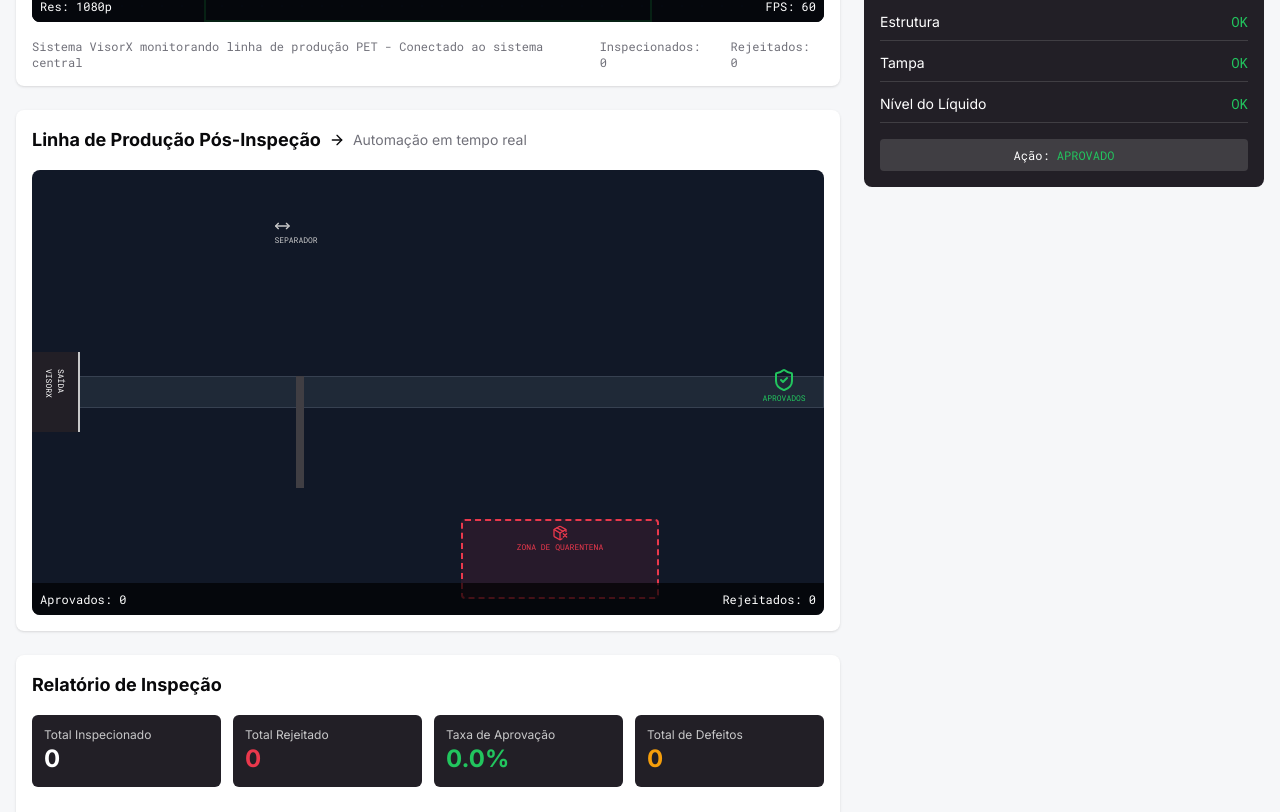
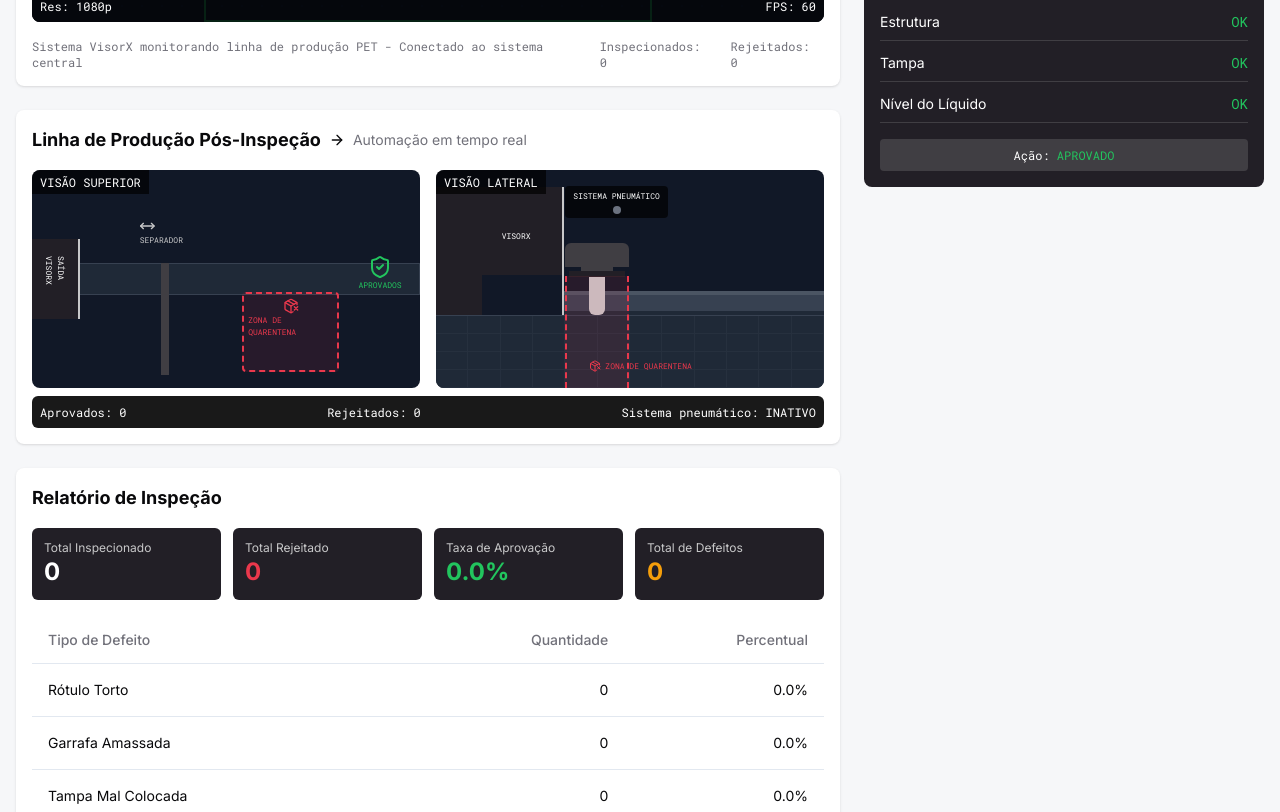
Before and after one commit to CaetanoBS/visorx-pet-guardian, a React (Vite) app: page / in a window 1280 px wide. Shown: the part 584-1396 px from the top of the page. Built offline with nearby package versions, Linux system fonts and the light colour scheme.

Commit message:
Feat: Add post-inspection automation visualization
Add a side view to visualize the post-inspection automation, including the pneumatic tongue opening.

```diff
--- a/src/components/PostInspectionLine.tsx
+++ b/src/components/PostInspectionLine.tsx
@@ -26,6 +26,10 @@ const PostInspectionLine: React.FC<PostInspectionLineProps> = ({
     inQuarantine: boolean;
     ejected: boolean;
   }[]>([]);
+
+  // Controle do separador pneumático
+  const [separatorActive, setSeparatorActive] = useState(false);
+  const [currentEjection, setCurrentEjection] = useState<number | null>(null);
 
   // Process detected bottles moving through post-inspection
   useEffect(() => {
@@ -58,9 +62,13 @@ const PostInspectionLine: React.FC<PostInspectionLineProps> = ({
   useEffect(() => {
     const animationInterval = setInterval(() => {
       setBottles(prev => {
-        return prev.map(bottle => {
-          // Bottles with issues get ejected at the separation point
+        const updatedBottles = prev.map(bottle => {
+          // Verifique se há garrafas com problemas que estão na zona de ejeção
           if (bottle.hasIssue && bottle.position >= 3 && bottle.position < 3.1 && !bottle.ejected) {
+            // Ative o separador pneumático
+            setSeparatorActive(true);
+            setCurrentEjection(bottle.id);
+
             return {
               ...bottle,
               position: bottle.position + 0.05,
@@ -68,22 +76,27 @@ const PostInspectionLine: React.FC<PostInspectionLineProps> = ({
             };
           }
 
-          // Ejected bottles move to quarantine (downward)
+          // Garrafas ejetadas vão para a quarentena (para baixo)
           if (bottle.ejected && !bottle.inQuarantine) {
-            // When bottle reaches quarantine area, mark it as in quarantine
+            // Quando a garrafa alcança a área de quarentena, marque como em quarentena
             if (bottle.position >= 3.5) {
+              // Desative o separador pneumático quando a garrafa estiver totalmente na quarentena
+              setSeparatorActive(false);
+              setCurrentEjection(null);
+
               return {
                 ...bottle,
                 inQuarantine: true
               };
             }
+
             return {
               ...bottle,
               position: bottle.position + 0.05
             };
           }
 
-          // Normal bottles continue moving right
+          // Garrafas normais continuam se movendo para a direita
           if (!bottle.ejected) {
             return {
               ...bottle,
@@ -93,12 +106,20 @@ const PostInspectionLine: React.FC<PostInspectionLineProps> = ({
 
           return bottle;
         }).filter(bottle => {
-          // Remove bottles that have reached the end or are in quarantine for too long
+          // Remova garrafas que alcançaram o fim ou estão na quarentena por muito tempo
           return (bottle.position < 7 && !bottle.inQuarantine) ||
                  (bottle.inQuarantine && bottle.position < 5);
         });
+
+        // Se não houver garrafas sendo ejetadas, certifique-se de que o separador está inativo
+        if (!updatedBottles.some(b => b.hasIssue && b.position >= 3 && b.position < 3.5 && !b.inQuarantine)) {
+          setSeparatorActive(false);
+          setCurrentEjection(null);
+        }
+
+        return updatedBottles;
       });
-    }, 16); // ~60fps for smooth animation
+    }, 16); // ~60fps para animação suave
 
     return () => clearInterval(animationInterval);
   }, []);
@@ -111,7 +132,13 @@ const PostInspectionLine: React.FC<PostInspectionLineProps> = ({
         <span className="text-sm font-normal text-muted-foreground">Automação em tempo real</span>
       </h3>
 
-      <div className="relative bg-gray-900 rounded-lg w-full aspect-video overflow-hidden">
+      <div className="flex gap-4">
+        {/* Visão superior */}
+        <div className="flex-1 relative bg-gray-900 rounded-lg aspect-video overflow-hidden">
+          <div className="absolute top-0 left-0 px-2 py-1 bg-black/70 text-xs text-white font-mono z-10">
+            VISÃO SUPERIOR
+          </div>
+
           {/* Main conveyor belt */}
           <div className="absolute top-1/2 left-0 right-0 h-8 bg-gray-800 border-t border-b border-gray-700 transform -translate-y-1/2">
             <div className="grid grid-cols-24 h-full">
@@ -155,7 +182,7 @@ const PostInspectionLine: React.FC<PostInspectionLineProps> = ({
           {/* Bottles on the conveyor */}
           {bottles.map((bottle) => (
             <div
-            key={bottle.id}
+              key={`top-${bottle.id}`}
               className={cn(
                 "absolute transition-all duration-16 ease-linear",
                 bottle.ejected ? "transform translate-y-px" : "top-1/2 transform -translate-y-1/2"
@@ -163,7 +190,7 @@ const PostInspectionLine: React.FC<PostInspectionLineProps> = ({
               style={{
                 left: `${(bottle.position * 12) + 6}%`,
                 top: bottle.ejected ? `calc(50% + ${(bottle.position - 3) * 100}px)` : '50%',
-              transition: 'all 16ms linear'  // For smoother animation
+                transition: 'all 16ms linear'  // Para animação mais suave
               }}
             >
               <div className="w-8 h-20 relative scale-75">
@@ -216,12 +243,154 @@ const PostInspectionLine: React.FC<PostInspectionLineProps> = ({
               </div>
             </div>
           ))}
+        </div>
+
+        {/* NOVA VISÃO LATERAL */}
+        <div className="flex-1 relative bg-gray-900 rounded-lg aspect-video overflow-hidden">
+          <div className="absolute top-0 left-0 px-2 py-1 bg-black/70 text-xs text-white font-mono z-10">
+            VISÃO LATERAL
+          </div>
+
+          {/* Linhas de fundo representando o ambiente */}
+          <div className="absolute bottom-0 left-0 right-0 h-1/3 bg-gray-800 border-t border-gray-700">
+            {/* Grid de fundo */}
+            <div className="absolute inset-0 grid grid-cols-12 grid-rows-4">
+              {Array.from({ length: 48 }).map((_, i) => (
+                <div key={i} className="border-r border-b border-gray-700 opacity-30" />
+              ))}
+            </div>
+          </div>
+
+          {/* Esteira transportadora */}
+          <div className="absolute bottom-1/3 left-0 right-0 h-6 bg-gray-700">
+            <div className="absolute top-0 left-0 right-0 h-1 bg-gray-600"></div>
+            <div className="absolute bottom-0 left-0 right-0 h-1 bg-gray-800"></div>
+          </div>
+
+          {/* Túnel de saída do VisorX */}
+          <div className="absolute left-0 bottom-1/3 w-32 h-32 bg-industrial-dark border-r-2 border-industrial-silver">
+            <div className="absolute bottom-0 right-0 w-20 h-10 bg-gray-900"></div>
+            <div className="absolute top-1/3 right-1/4 text-white text-[8px] font-mono">VISORX</div>
+          </div>
+
+          {/* Sistema pneumático de separação */}
+          <div className="absolute left-1/3 bottom-1/3 flex flex-col items-center">
+            {/* Base do mecanismo */}
+            <div className="w-16 h-6 bg-industrial-medium rounded-t-md"></div>
+
+            {/* Cilindro pneumático */}
+            <div className="relative w-4 bg-industrial-silver h-12 rounded-md flex justify-center">
+              {/* Pistão */}
+              <div className={cn(
+                "absolute top-0 w-8 h-2 bg-industrial-medium transition-all duration-150 transform origin-top",
+                separatorActive ? "rotate-90" : "rotate-0"
+              )}></div>
+
+              {/* Lingueta móvel */}
+              <div
+                className={cn(
+                  "absolute w-14 h-1.5 bg-industrial-dark transition-all duration-150",
+                  separatorActive ? "rotate-90 top-4" : "rotate-0 top-1"
+                )}
+                style={{
+                  transformOrigin: "left center"
+                }}
+              ></div>
+            </div>
+          </div>
+
+          {/* Canal de descida para quarentena */}
+          <div className="absolute left-1/3 bottom-0 w-20 h-28 flex justify-start items-start">
+            <div className="w-16 h-full bg-status-error/10 border-l-2 border-r-2 border-dashed border-status-error"></div>
+          </div>
+
+          {/* Garrafas na visão lateral */}
+          {bottles.map((bottle) => {
+            // Posição na visão lateral
+            let xPos = `${(bottle.position * 12) + 6}%`;
+            let yPos = "calc(66.7% - 30px)"; // Padrão em cima da esteira
+
+            if (bottle.ejected) {
+              if (bottle.inQuarantine) {
+                // Garrafa na área de quarentena
+                yPos = "calc(95% - 30px)";
+              } else {
+                // Garrafa caindo para a quarentena
+                const fallProgress = (bottle.position - 3) * 1.5;
+                yPos = `calc(66.7% - 30px + ${Math.min(fallProgress * 60, 90)}px)`;
+              }
+            }
+
+            return (
+              <div
+                key={`side-${bottle.id}`}
+                className={cn(
+                  "absolute transition-all duration-16 ease-linear",
+                  bottle.id === currentEjection ? "z-30" : "z-20"
+                )}
+                style={{
+                  left: xPos,
+                  top: yPos,
+                  transition: 'all 16ms linear'
+                }}
+              >
+                {/* Garrafa na visão lateral */}
+                <div className="w-8 h-28 relative scale-75">
+                  <div className="absolute bottom-0 w-8 h-24 bg-blue-100/30 rounded-md flex items-center justify-center">
+                    <div className="absolute top-0 w-4 h-4 bg-blue-100/30 rounded-t-lg"></div>
+                    <div className="absolute top-1 w-5 h-2 rounded-t-md bg-blue-500"></div>
+
+                    {/* Rótulo do lado */}
+                    <div className={cn(
+                      "absolute top-1/3 w-8 h-6 bg-white/70",
+                      bottle.types.includes('label') && 'bg-yellow-200/70'
+                    )}></div>
+
+                    {/* Nível do líquido */}
+                    <div
+                      className={cn(
+                        "absolute bottom-0 w-8 rounded-b-md",
+                        bottle.types.includes('liquid') ? 'bg-red-500/50' : 'bg-blue-500/50'
+                      )}
+                      style={{
+                        height: bottle.types.includes('liquid') ? '60%' : '90%'
+                      }}
+                    ></div>
+                  </div>
+                </div>
+
+                {/* Indicador de detecção */}
+                {bottle.hasIssue && (
+                  <div className="absolute inset-0 border-2 border-red-500 animate-pulse-slow" />
+                )}
+              </div>
+            );
+          })}
+
+          {/* Indicadores visuais */}
+          <div className="absolute top-4 left-1/3 bg-black/70 px-2 py-1 rounded text-[8px] text-white font-mono flex flex-col items-center">
+            <div>SISTEMA PNEUMÁTICO</div>
+            <div className={cn(
+              "w-2 h-2 rounded-full mt-1",
+              separatorActive ? "bg-green-500" : "bg-gray-500"
+            )}></div>
+          </div>
+
+          {/* Indicador de zona de quarentena */}
+          <div className="absolute bottom-4 left-1/3 transform translate-x-6">
+            <div className="text-status-error text-[8px] font-mono flex items-center">
+              <PackageX className="h-3 w-3 mr-1" />
+              ZONA DE QUARENTENA
+            </div>
+          </div>
+        </div>
+      </div>
 
       {/* Overlay elements - camera metrics */}
-        <div className="absolute bottom-0 left-0 w-full p-2 flex justify-between bg-black/70 text-white text-xs z-10">
+      <div className="mt-2 p-2 bg-black/90 rounded-md text-white text-xs flex justify-between">
         <div className="font-mono">Aprovados: {bottles.filter(b => !b.hasIssue).length}</div>
         <div className="font-mono">Rejeitados: {bottles.filter(b => b.hasIssue).length}</div>
-        </div>
+        <div className="font-mono">Sistema pneumático: {separatorActive ? "ATIVO" : "INATIVO"}</div>
       </div>
     </div>
   );
```
Lines whose indentation alone changed are shown as unchanged.
